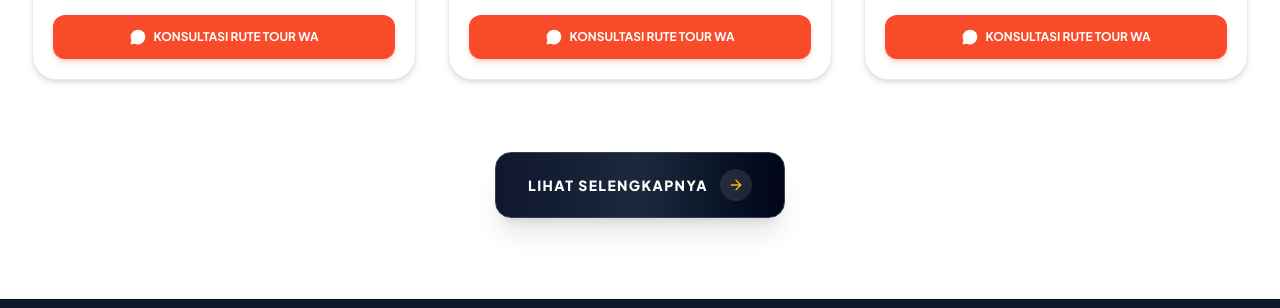
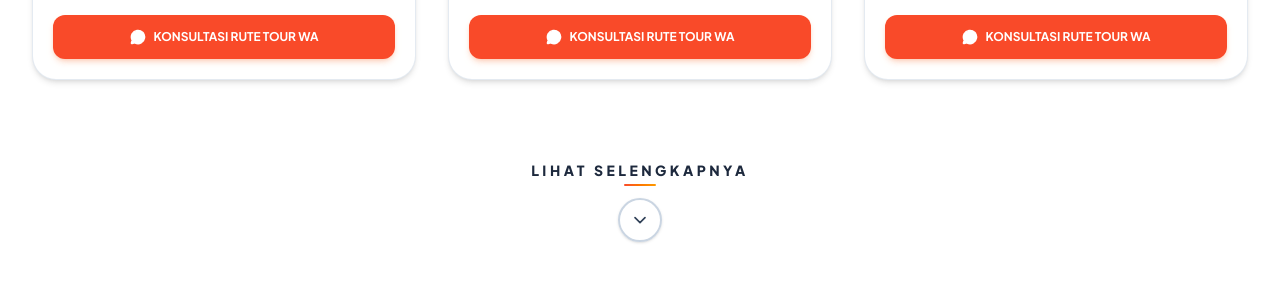
Before and after one commit to Reggyzul/rental-cv-anugerah, a React (Vite) app: page / in a window 1280 px wide. Shown: the part 2000-2308 px from the top of the page. Built offline with nearby package versions, Linux system fonts and the light colour scheme; a web font is replaced by a local one.

Commit message:
Transform Lihat Selengkapnya button into an ultra-modern backgroundless floating text with animated downward chevron arrow

```diff
--- a/src/components/Services.tsx
+++ b/src/components/Services.tsx
@@ -1,6 +1,6 @@
 import React, { useState } from 'react';
 import { motion } from 'motion/react';
-import { MapPin, Compass, Globe, Star, MessageCircle, CheckCircle2, Sparkles, ArrowRight } from 'lucide-react';
+import { MapPin, Compass, Globe, Star, MessageCircle, CheckCircle2, Sparkles, ChevronDown } from 'lucide-react';
 import { TRANSLATIONS } from '../utils/translations';
 
 interface ServicesProps {
@@ -525,18 +525,28 @@ export default function Services({ lang, onViewAllDestinations }: ServicesProps)
           ))}
         </div>
 
-        {/* BOTTOM PROMINENT BUTTON: LIHAT SELENGKAPNYA WITH ARROW */}
-        <div className="pt-6 text-center">
-          <button
+        {/* ELEGANT FLOATING TEXT + DOWNWARD ARROW (NO BACKGROUND, ULTRA MODERN HIGH-END STYLE) */}
+        <div className="pt-8 pb-4 flex flex-col items-center justify-center">
+          <motion.div
+            animate={{ y: [0, 8, 0] }}
+            transition={{ duration: 2.2, repeat: Infinity, ease: 'easeInOut' }}
             onClick={onViewAllDestinations}
-            className="inline-flex items-center gap-3 bg-gradient-to-r from-slate-900 via-slate-800 to-slate-950 hover:from-orange-600 hover:to-red-600 text-white font-display font-black text-xs sm:text-sm uppercase tracking-widest px-8 py-4 rounded-2xl shadow-xl hover:shadow-2xl hover:shadow-orange-600/30 transition-all duration-300 group cursor-pointer border border-slate-700 hover:border-orange-500"
+            className="group flex flex-col items-center gap-3 cursor-pointer text-center select-none"
             id="view-all-destinations-btn"
           >
-            <span>Lihat Selengkapnya</span>
-            <div className="w-8 h-8 rounded-full bg-white/10 flex items-center justify-center group-hover:bg-white/20 group-hover:translate-x-1.5 transition-all duration-300">
-              <ArrowRight className="w-4 h-4 text-amber-400 group-hover:text-white" />
+            {/* Floating Classy Modern Text */}
+            <div className="relative flex flex-col items-center">
+              <span className="font-display font-black text-xs sm:text-sm uppercase tracking-[0.25em] text-slate-800 group-hover:text-[#f94a29] transition-colors duration-300">
+                Lihat Selengkapnya
+              </span>
+              <span className="w-8 group-hover:w-full h-0.5 bg-gradient-to-r from-[#f94a29] to-amber-500 transition-all duration-300 rounded-full mt-1" />
             </div>
-          </button>
+
+            {/* Downward Arrow Circle Accent */}
+            <div className="w-11 h-11 rounded-full border-2 border-slate-300 group-hover:border-[#f94a29] flex items-center justify-center text-slate-700 group-hover:text-white group-hover:bg-[#f94a29] transition-all duration-300 shadow-sm group-hover:shadow-lg group-hover:shadow-orange-600/30 group-hover:scale-110">
+              <ChevronDown className="w-5 h-5 group-hover:translate-y-0.5 transition-transform duration-300" />
+            </div>
+          </motion.div>
         </div>
 
       </div>
```
